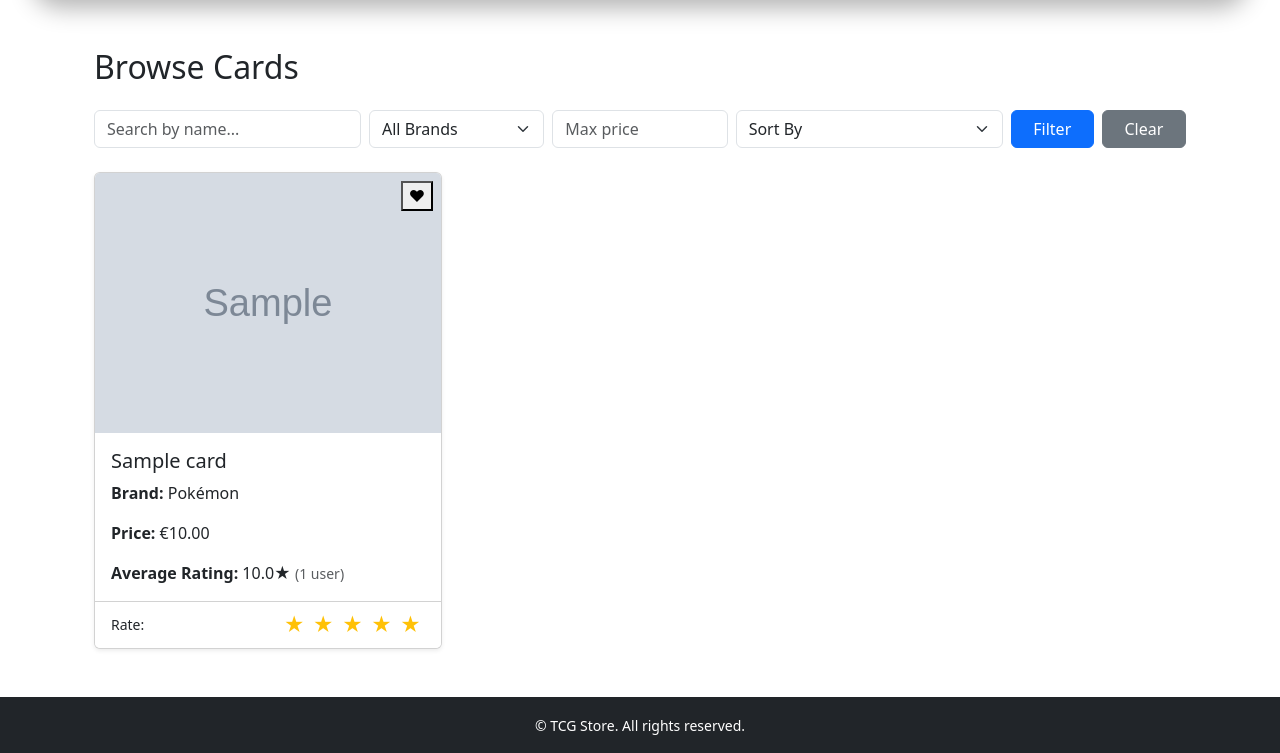
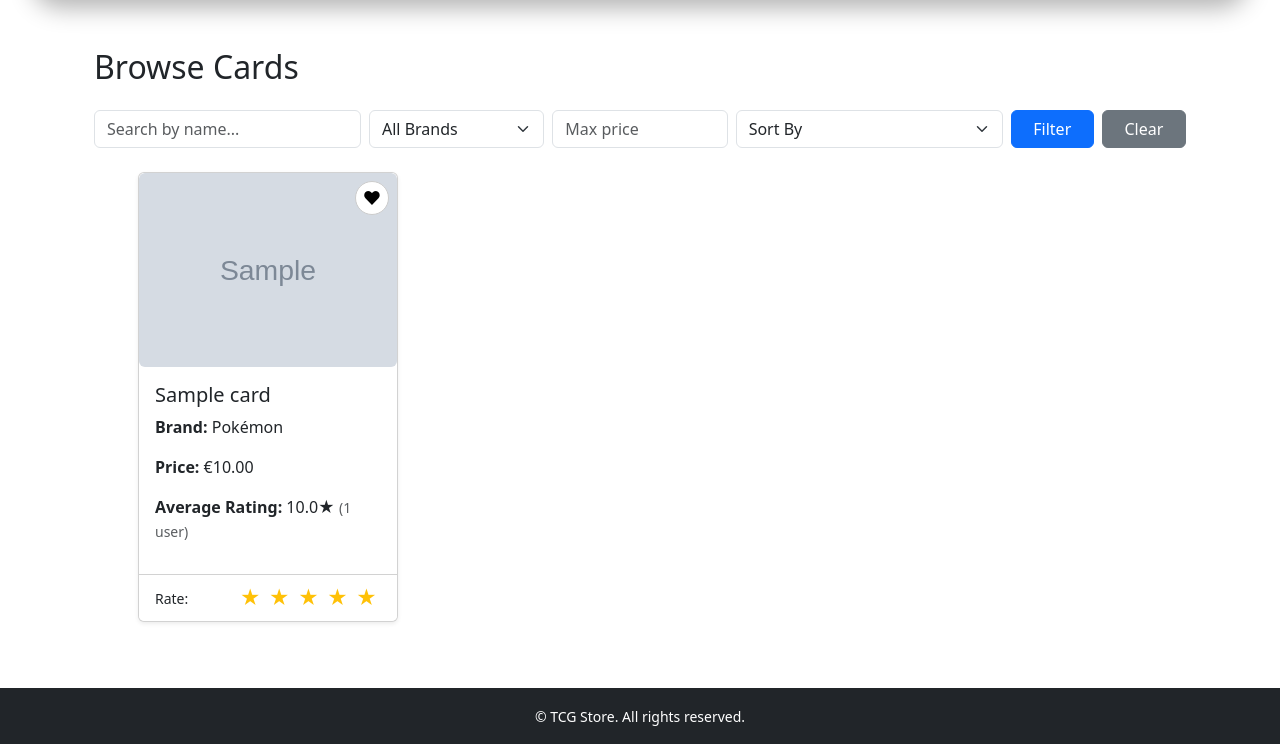
Before and after one commit to naxad/django-tcg-app, a Django app: page /browse/ in a window 1280 px wide. Shown: the part 56-809 px from the top of the page. Run offline with Django 5.2, Linux system fonts and the light colour scheme; a user stored in the database is signed in; tables that the repository leaves empty hold one stand-in row (values such as "Sample post"); grey boxes marked "Sample" are stand-in pictures.

Commit message:
Fixed card layout and size on browse/card details page

```diff
--- a/browse/templates/browse/browse.html
+++ b/browse/templates/browse/browse.html
@@ -71,7 +71,7 @@
   <div class="row row-cols-1 row-cols-sm-2 row-cols-md-3 g-4">
     {% for card in cards %}
       <div class="col" data-aos="fade-up">
-        <div class="card h-100 shadow-sm card-hover position-relative">
+        <div class="card h-100 shadow-sm card-hover card-fixed position-relative">
 
           {% if user.is_authenticated %}
             <form method="POST" action="{% url 'wishlist:toggle_wishlist' card.id %}" class="position-absolute top-0 end-0 m-2 z-3">
@@ -85,7 +85,8 @@
           <div class="card-img-container position-relative">
             <a href="{% url 'card_detail' card.id %}">
               {% if card.image %}
-                <img src="{{ card.image.url }}" class="card-img-top" alt="{{ card.name }}">
+                <img src="{{ card.image.url }}" class="img-fluid rounded" alt="{{ card.name }}" style="max-height: 320px; object-fit: cover;">
+
               {% endif %}
 
               <div class="hover-overlay">
--- a/cart/templates/cart/cart.html
+++ b/cart/templates/cart/cart.html
@@ -41,7 +41,6 @@
             <td>€{{ item.item_total }}</td>
             <td>
               <form method="post" action="{% url 'cart:remove_from_cart' item.card.id %}">
-
                 {% csrf_token %}
                 <button type="submit" class="btn btn-sm btn-outline-danger">🗑 Remove</button>
               </form>
--- a/home/static/home/style.css
+++ b/home/static/home/style.css
@@ -182,31 +182,43 @@ footer {
 
 /* === Card styles === */
 .card-hover {
-    transition: transform 0.3s ease, box-shadow 0.3s ease;
-    border-radius: 12px;
-    box-shadow: 0 4px 10px rgba(0, 0, 0, 0.1);
+    border-radius: 16px;
+    overflow: hidden;
+    transition: transform 0.2s ease, box-shadow 0.2s ease;
+    border: 1px solid #e0e0e0;
 }
 
 .card-hover:hover {
-    transform: translateY(-8px) scale(1.02);
-    box-shadow: 0 12px 25px rgba(0, 0, 0, 0.25);
+    transform: translateY(-4px);
+    box-shadow: 0 8px 20px rgba(0, 0, 0, 0.1);
+
     z-index: 10;
 }
+
+
+.card-fixed {
+    max-width: 260px;
+    min-height: 450px;
+    display: flex;
+    flex-direction: column;
+    justify-content: space-between;
+    margin: 0 auto;
+}
+
 
 .hover-overlay {
     opacity: 0;
     transition: opacity 0.3s ease;
-    background: linear-gradient(to top, rgba(0, 0, 0, 0.85) 30%, transparent 100%);
-    color: #fff;
-    padding: 1rem;
+    background: linear-gradient(to top, rgba(0, 0, 0, 0.7), transparent);
+    color: white;
+    padding: 0.8rem 1rem;
     position: absolute;
     bottom: 0;
     left: 0;
     right: 0;
-    height: 70%;
+    height: 60%;
     border-radius: 0 0 12px 12px;
-    pointer-events: auto;
-    z-index: 5;
+    pointer-events: none;
     display: flex;
     flex-direction: column;
     justify-content: flex-end;
@@ -389,6 +401,43 @@ footer {
     right: 10px;
 }
 
+.card-img-limited {
+    max-height: 320px;
+    object-fit: cover;
+}
+
+.wishlist-btn {
+    background: white;
+    border: 1px solid #ccc;
+    border-radius: 50%;
+    width: 34px;
+    height: 34px;
+    font-size: 18px;
+    padding: 0;
+    line-height: 1;
+    transition: background 0.2s ease;
+}
+
+.wishlist-btn:hover {
+    background: #ffecec;
+}
+
+
+
+
+.card-img-fixed {
+    max-height: 250px;
+    width: 100%;
+    object-fit: contain;
+    margin-top: 10px;
+    margin-bottom: 10px;
+}
+
+.detail-card-img {
+    max-height: 500px;
+    width: auto;
+    object-fit: contain;
+}
 
 .card-carousel img {
     width: 100%;
```
Also changed, not shown: browse/templates/browse/card_detail.html (+4 -3 lines), cart/views.py (+0 -7 lines).
